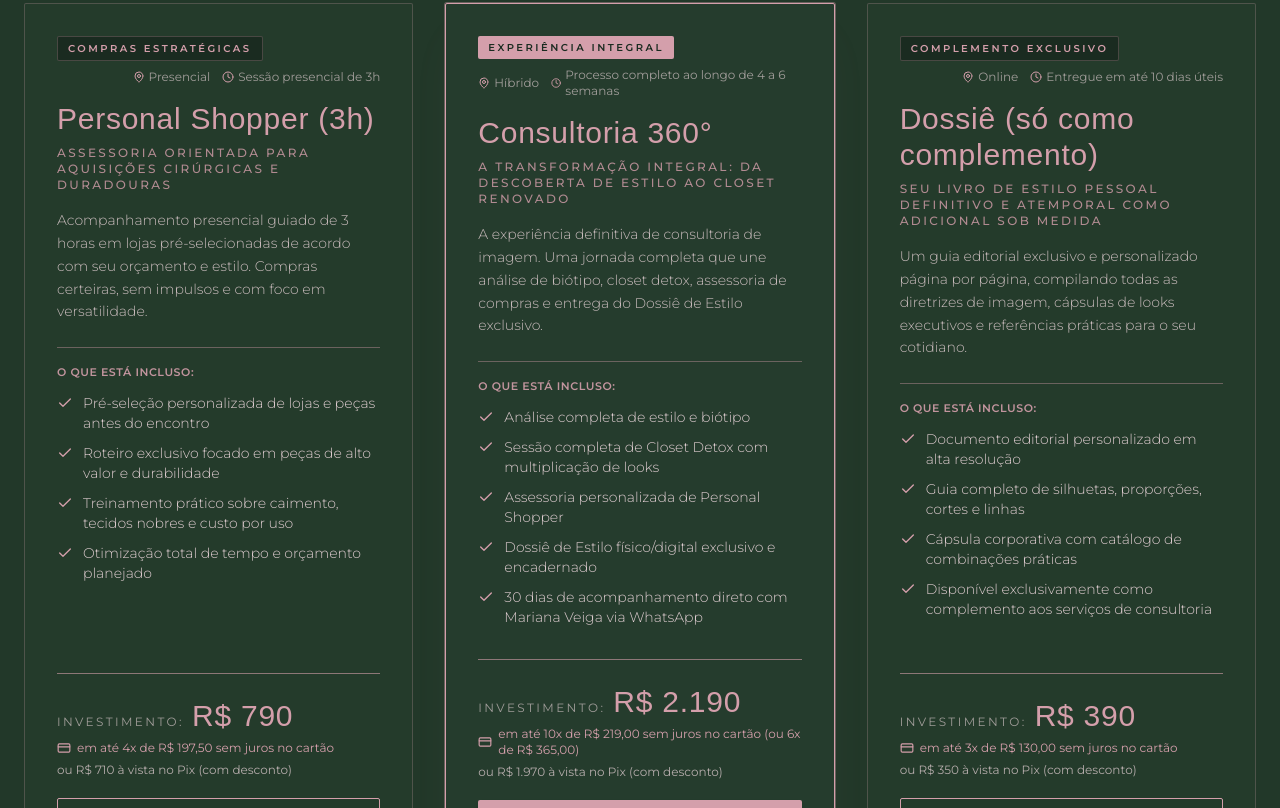
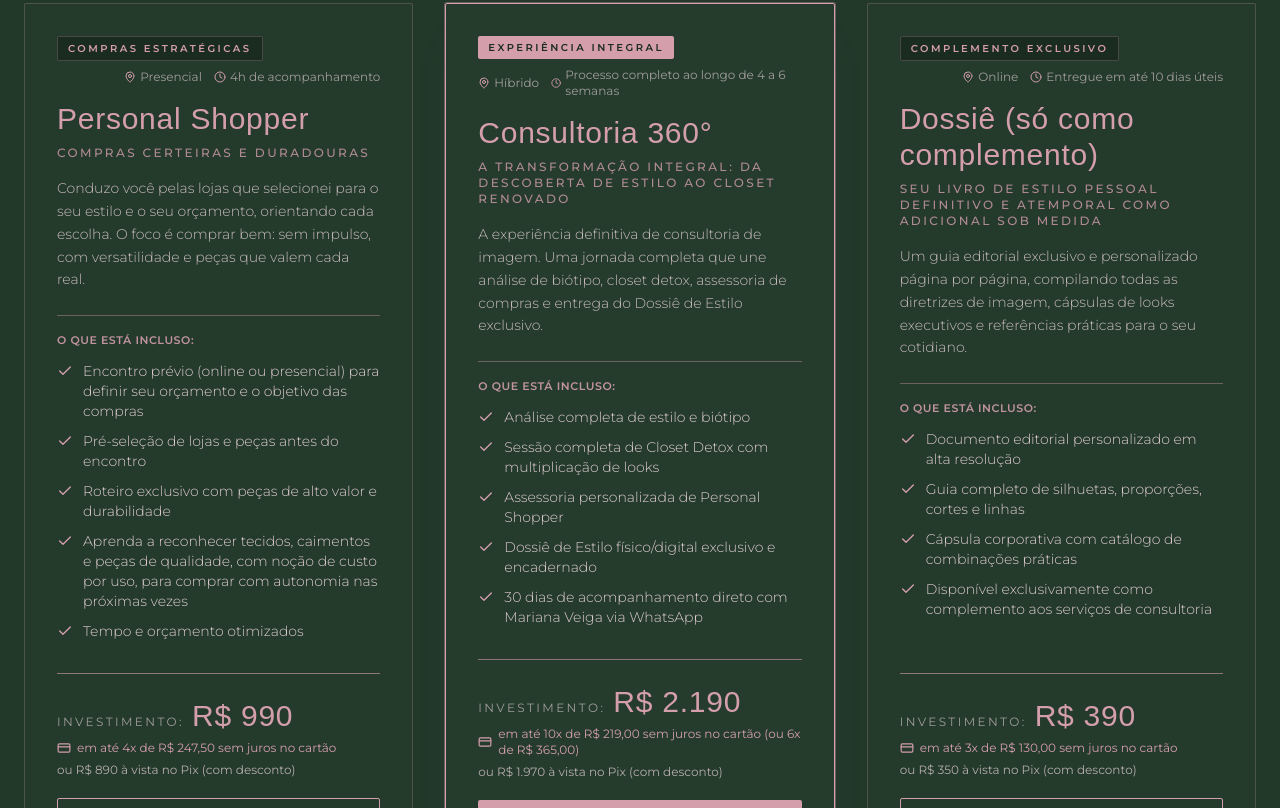
Before and after one commit to Emerson018/marina-veiga, a Next.js app: page / in a window 1280 px wide. Shown: the part 3272-4080 px from the top of the page. Built offline with nearby package versions, Linux system fonts and the light colour scheme; a web font is replaced by a local one.

Commit message:
feat(catalog): update Personal Shopper copy, duration, deliverables, and price to R$ 990

```diff
--- a/src/data/services.ts
+++ b/src/data/services.ts
@@ -79,24 +79,25 @@ export const SERVICES: Service[] = [
   },
   {
     id: "personal-shopper",
-    title: "Personal Shopper (3h)",
+    title: "Personal Shopper",
     badge: "Compras Estratégicas",
-    tagline: "Assessoria orientada para aquisições cirúrgicas e duradouras",
+    tagline: "Compras certeiras e duradouras",
     description:
-      "Acompanhamento presencial guiado de 3 horas em lojas pré-selecionadas de acordo com seu orçamento e estilo. Compras certeiras, sem impulsos e com foco em versatilidade.",
+      "Conduzo você pelas lojas que selecionei para o seu estilo e o seu orçamento, orientando cada escolha. O foco é comprar bem: sem impulso, com versatilidade e peças que valem cada real.",
     deliverables: [
-      "Pré-seleção personalizada de lojas e peças antes do encontro",
-      "Roteiro exclusivo focado em peças de alto valor e durabilidade",
-      "Treinamento prático sobre caimento, tecidos nobres e custo por uso",
-      "Otimização total de tempo e orçamento planejado",
+      "Encontro prévio (online ou presencial) para definir seu orçamento e o objetivo das compras",
+      "Pré-seleção de lojas e peças antes do encontro",
+      "Roteiro exclusivo com peças de alto valor e durabilidade",
+      "Aprenda a reconhecer tecidos, caimentos e peças de qualidade, com noção de custo por uso, para comprar com autonomia nas próximas vezes",
+      "Tempo e orçamento otimizados",
     ],
-    price: "R$ 790",
-    installments: "em até 4x de R$ 197,50 sem juros no cartão",
-    paymentTerms: "ou R$ 710 à vista no Pix (com desconto)",
-    duration: "Sessão presencial de 3h",
+    price: "R$ 990",
+    installments: "em até 4x de R$ 247,50 sem juros no cartão",
+    paymentTerms: "ou R$ 890 à vista no Pix (com desconto)",
+    duration: "4h de acompanhamento",
     modality: "Presencial",
     whatsappMessage:
-      "Olá Mariana! Gostaria de saber mais sobre a assessoria de Personal Shopper (3h).",
+      "Olá Mariana! Gostaria de saber mais sobre a assessoria de Personal Shopper.",
   },
   {
     id: "consultoria-completa-360",
```
Also changed, not shown: 2 other files (tests, documents, lock files or other folders).
